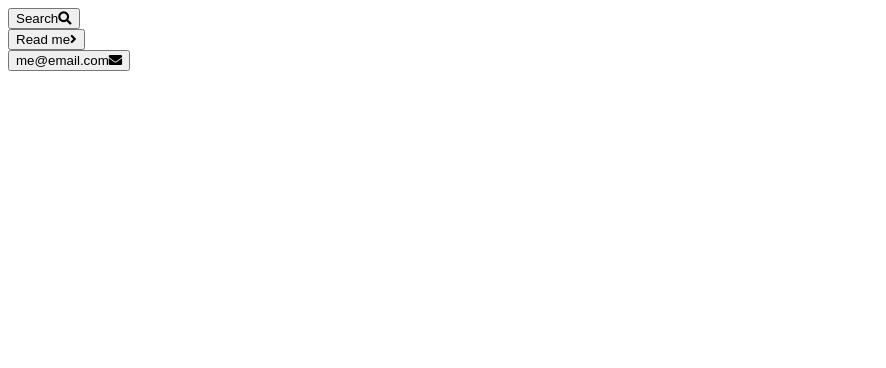
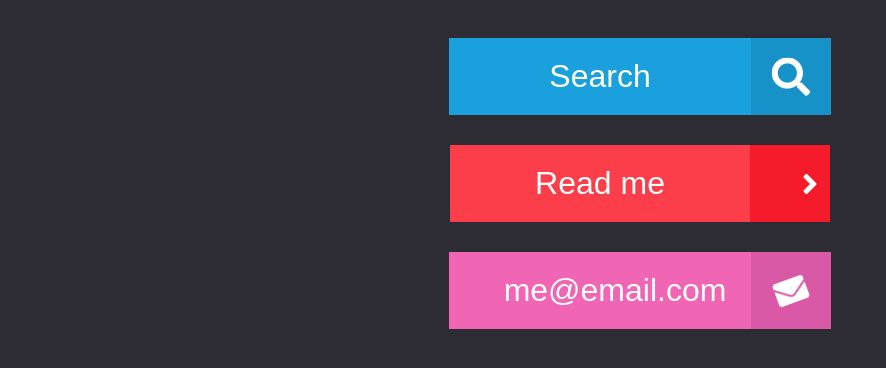
Before and after one commit to SvitlanaTsupryk-jul18/Button, a website: page index.html in a window 1280 px wide. Shown: the whole page, without its empty margins (0-886 px from the left). Drawn offline with Linux system fonts and the light colour scheme.

Commit message:
Update index.html

```diff
--- a/index.html
+++ b/index.html
@@ -5,7 +5,7 @@
     <meta http-equiv="Content-Type" content="text/html; charset=utf-8">
     <meta name="viewport" content="width=device-width, initial-scale=1.0">
     <title>Button</title>
-    <link rel="stylesheet" type="text/css" href="style3.css">
+    <link rel="stylesheet" type="text/css" href="style.css">
     <link rel="stylesheet" href="https://use.fontawesome.com/releases/v5.2.0/css/all.css" integrity="sha384-hWVjflwFxL6sNzntih27bfxkr27PmbbK/iSvJ+a4+0owXq79v+lsFkW54bOGbiDQ" crossorigin="anonymous">
 </head>
 
```
